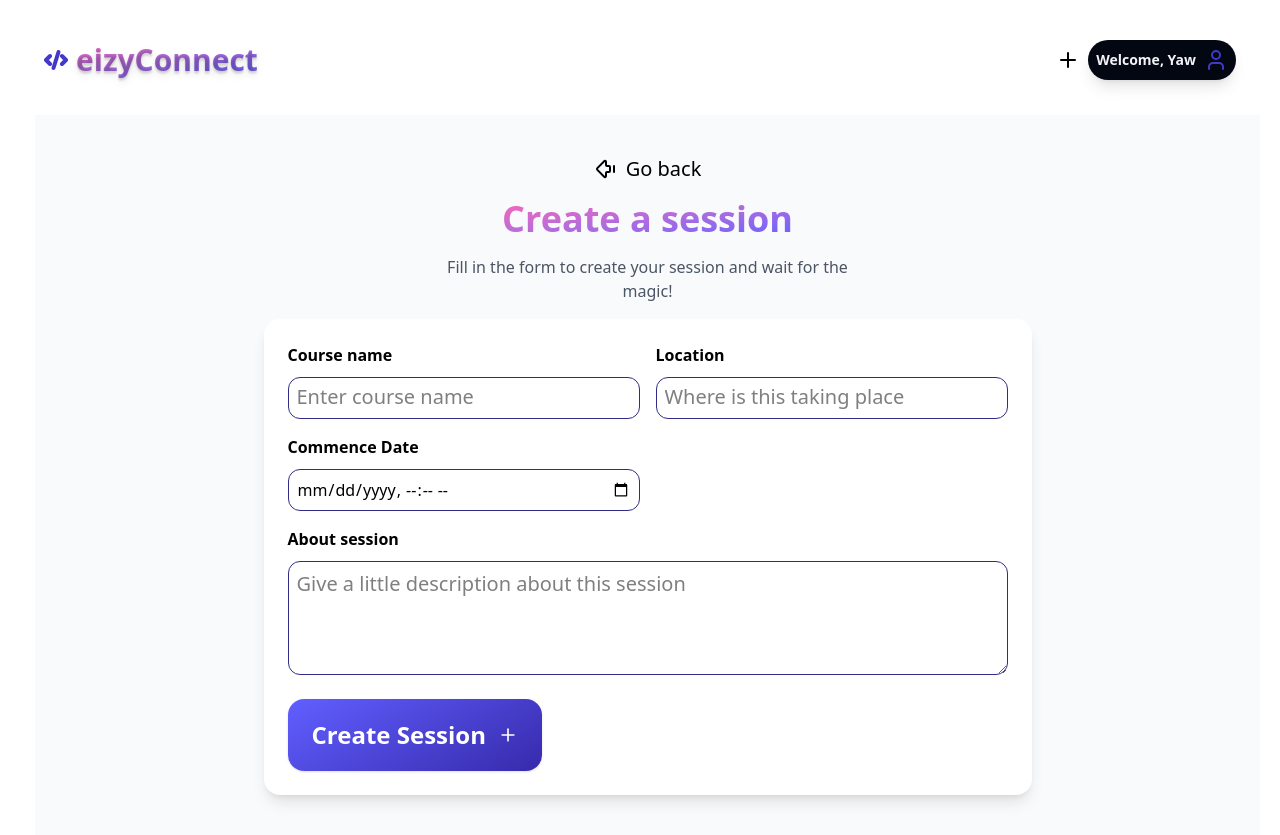
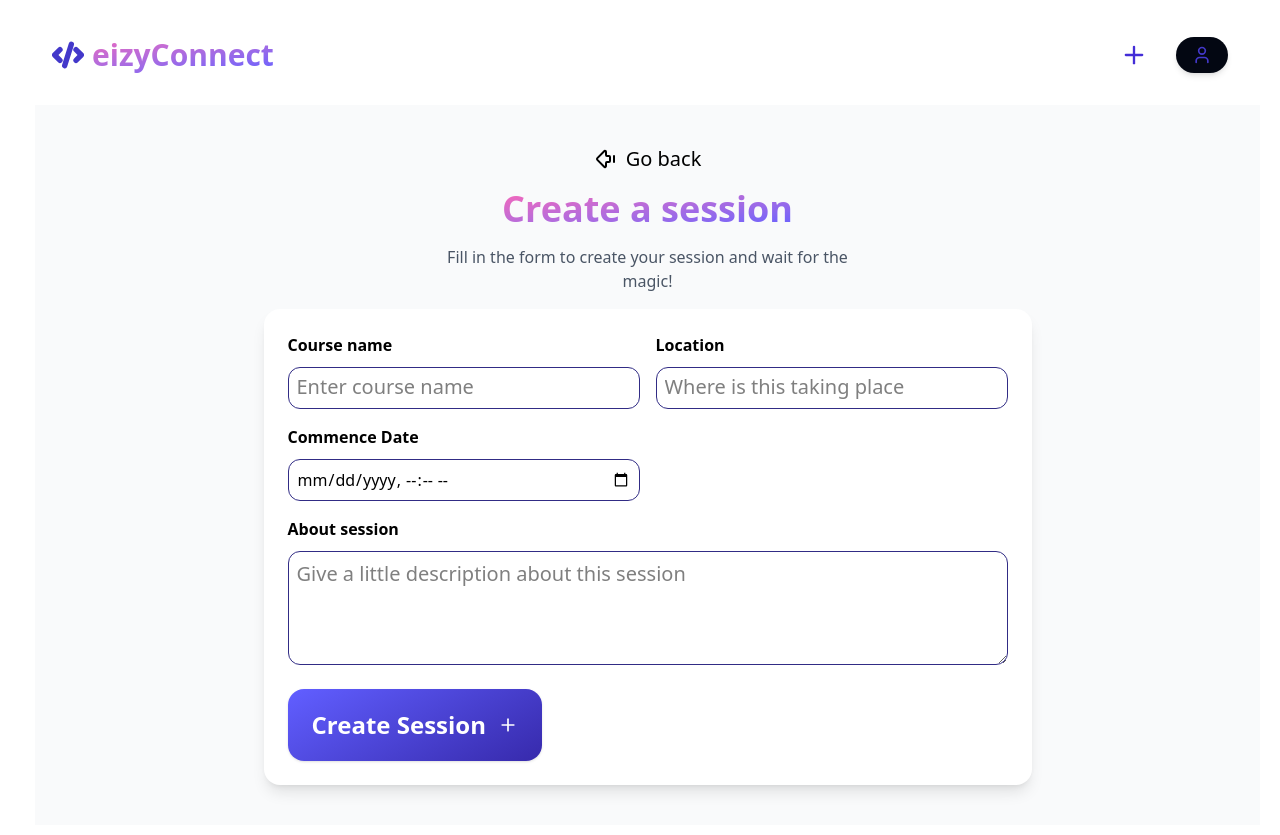
Before and after one commit to CodeHumps001/Study-buddy-web, a React (Vite) app in the folder studdy-buddy/: page /session/create in a window 1280 px wide. Built offline with nearby package versions, Linux system fonts and the light colour scheme.

Commit message:
UI resposniveness implemented

```diff
--- a/studdy-buddy/src/components/Header.jsx
+++ b/studdy-buddy/src/components/Header.jsx
@@ -1,40 +1,48 @@
-import {
-  Clipboard,
-  CodeSquare,
-  LucideCode2,
-  MenuIcon,
-  Plus,
-  User,
-} from "lucide-react";
+import { LucideCode2, Plus, User, Menu } from "lucide-react";
 import styled from "styled-components";
 import { useLayout } from "../context/LayoutContext";
 import { NavLink } from "react-router";
 
 const HeaderTag = styled.header`
-  grid-column: 1/-1;
-  height: 80px;
+  grid-column: 1 / -1;
+  /* Use min-height instead of fixed height for better mobile scaling */
+  min-height: 70px;
 `;
+
 export default function Header() {
   const { isHide, setIshide } = useLayout();
+
   return (
-    <HeaderTag className=" flex justify-between items-center px-6 max-[500px]:justify-end">
+    <HeaderTag className="flex justify-between items-center px-4 md:px-8 bg-white/80 backdrop-blur-sm sticky top-0 z-50 max-[780px]:justify-end">
+      {/* Logo: Hidden on very small screens, visible from 'sm' up */}
       <NavLink
         to="/"
-        className="flex gap-2 text-3xl items-center font-bold text-shadow-lg h cursor-pointer transition-all  bg-linear-to-br from-pink-400 to-indigo-500 text-transparent bg-clip-text max-[500px]:hidden "
+        className="hidden sm:flex gap-2 text-2xl md:text-3xl items-center font-bold transition-all bg-linear-to-br from-pink-400 to-indigo-500 text-transparent bg-clip-text"
       >
-        <LucideCode2 color="#4338ca" strokeWidth={4} /> <span>eizyConnect</span>
+        <LucideCode2 color="#4338ca" strokeWidth={4} size={32} />
+        <span>eizyConnect</span>
       </NavLink>
-      <div className="flex  justify-center items-center gap-2">
-        <NavLink to="/session/create">
-          <Plus />
+
+      {/* Actions Area */}
+      <div className="flex justify-center items-center gap-3 md:gap-5">
+        <NavLink
+          to="/session/create"
+          className="p-2 hover:bg-indigo-50 rounded-full transition-colors"
+          title="Create Session"
+        >
+          <Plus className="text-indigo-700" size={28} />
         </NavLink>
-        <span
-          className=" rounded-4xl  flex justify-center items-center bg-gray-950 cursor-pointer transition-all shadow-lg gap-2 p-2 "
+
+        <div
+          className="rounded-full flex justify-center items-center bg-gray-950 cursor-pointer transition-all shadow-md hover:shadow-indigo-200 gap-2 px-3 py-1.5 md:px-4 md:py-2"
           onClick={() => setIshide(!isHide)}
         >
-          <h1 className="text-sm font-bold text-gray-100  ">Welcome, Yaw</h1>
-          <User color="#4338ca" />
-        </span>
+          {/* Hide name on very small devices to save space */}
+          <h1 className="text-xs md:text-sm font-bold text-gray-100 hidden xs:block">
+            Welcome, Yaw
+          </h1>
+          <User color="#4338ca" size={20} />
+        </div>
       </div>
     </HeaderTag>
   );
```
